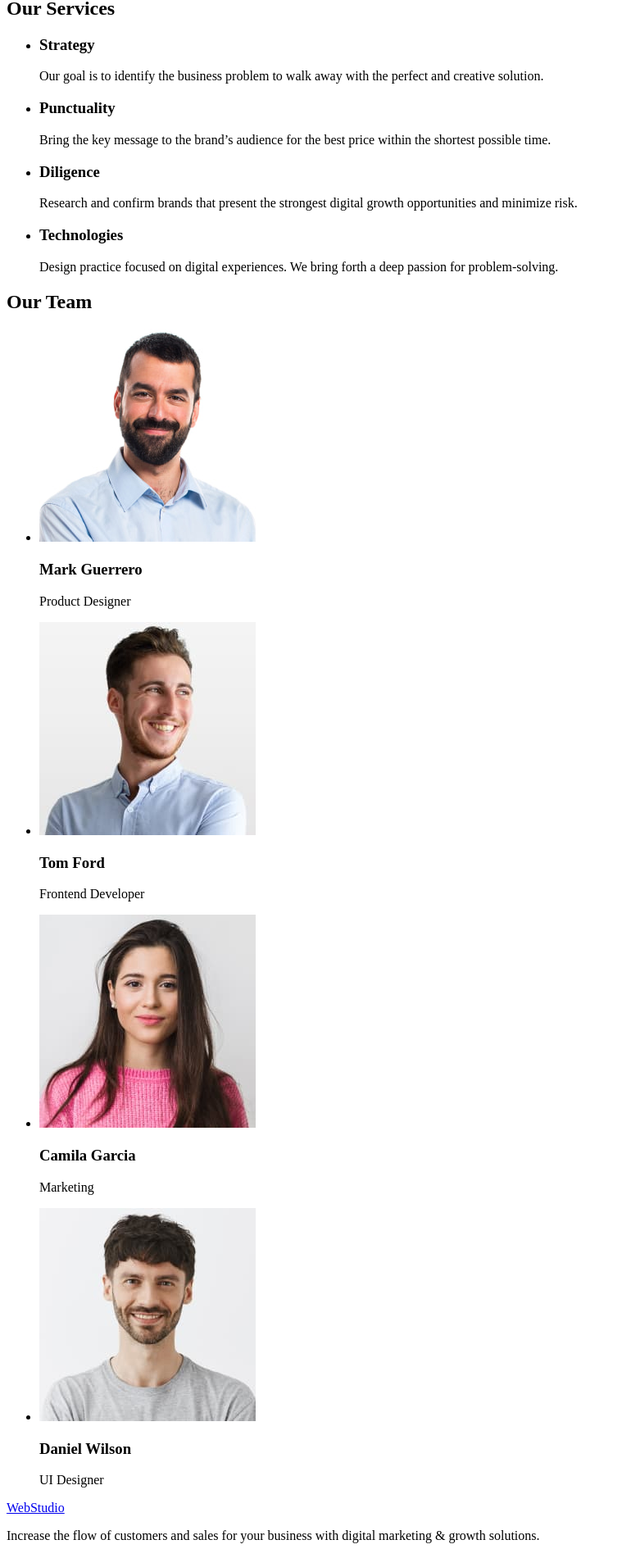
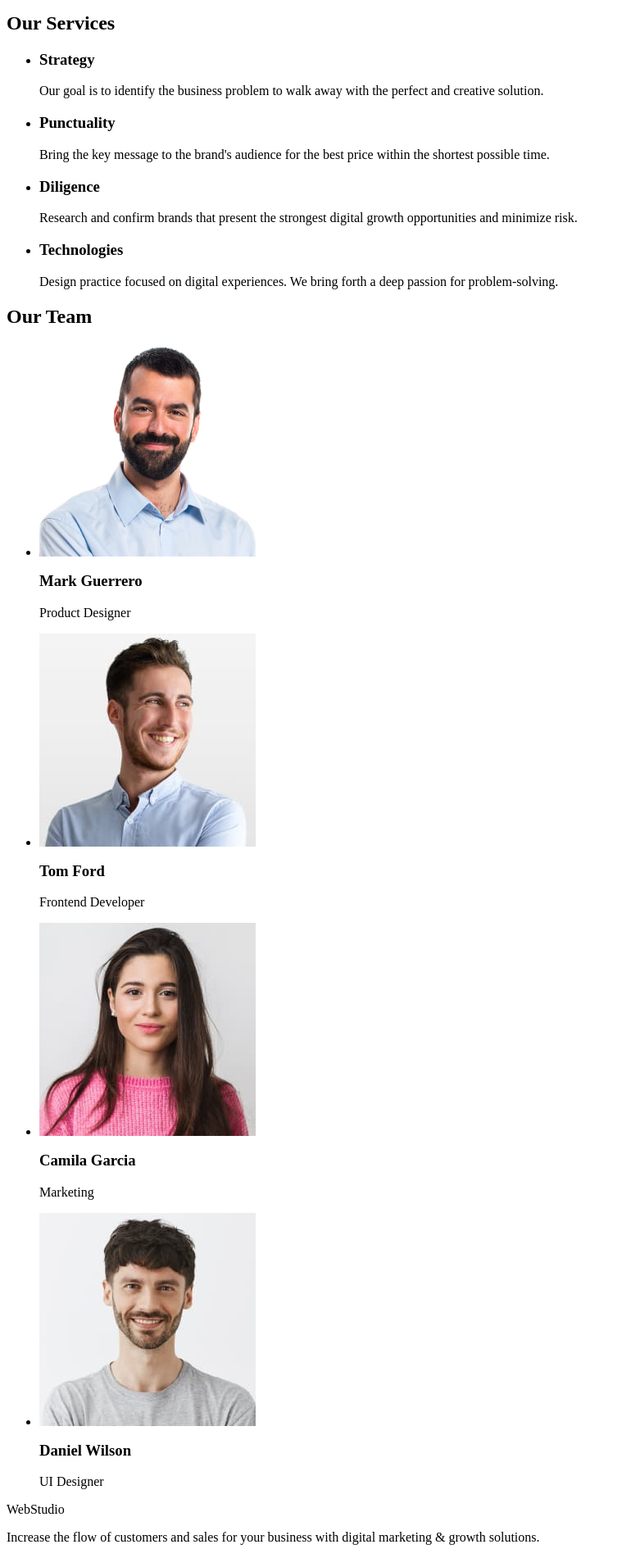
Before and after one commit to polinanekr24/goit-markup-hw-01, a plain HTML site: page index.html in a window 1280 px wide. Shown: the part 259-2160 px from the top of the page at 82% size, without its empty margins (0-759 px from the left). Drawn offline with Linux system fonts and the light colour scheme; files whose address does not match are found by name.

```diff
--- a/index.html
+++ b/index.html
@@ -1,4 +1,4 @@
-<!DOCTYPE html>
+<<!DOCTYPE html>
 <html lang="en">
 <head>
     <meta charset="UTF-8">
@@ -47,7 +47,7 @@
                 </li>
                 <li>
                     <h3>Punctuality</h3>
-                    <p>Bring the key message to the brand’s audience for the best price within the shortest possible time.</p>
+                    <p>Bring the key message to the brand's audience for the best price within the shortest possible time.</p>
                 </li>
                 <li>
                     <h3>Diligence</h3>
@@ -90,7 +90,7 @@
 
     <footer>
         <!-- Logo in the footer -->
-        <p><a href="./index.html">WebStudio</a></p>
+        <p>WebStudio</p>
         <!-- Text content -->
         <p>Increase the flow of customers and sales for your business with digital marketing & growth solutions.</p>
     </footer>
```
